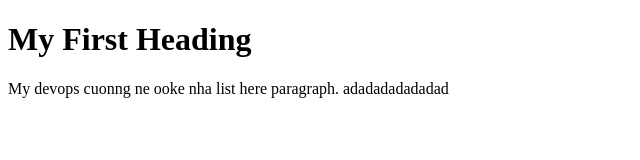
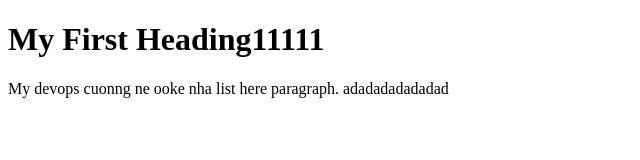
Before and after one commit to anhducmata/demo_nodejs_server_jenkins, a plain HTML site: page index.html in a window 1280 px wide. Shown: the whole page, without its empty margins (0-640 px from the left). Drawn offline with Linux system fonts and the light colour scheme.

Commit message:
Update index.html

```diff
--- a/index.html
+++ b/index.html
@@ -2,7 +2,7 @@
 <html>
 <body>
 
-<h1>My First Heading</h1>
+<h1>My First Heading11111</h1>
 
 <p>My devops cuonng ne ooke nha list here paragraph. adadadadadadad</p>
 
```
